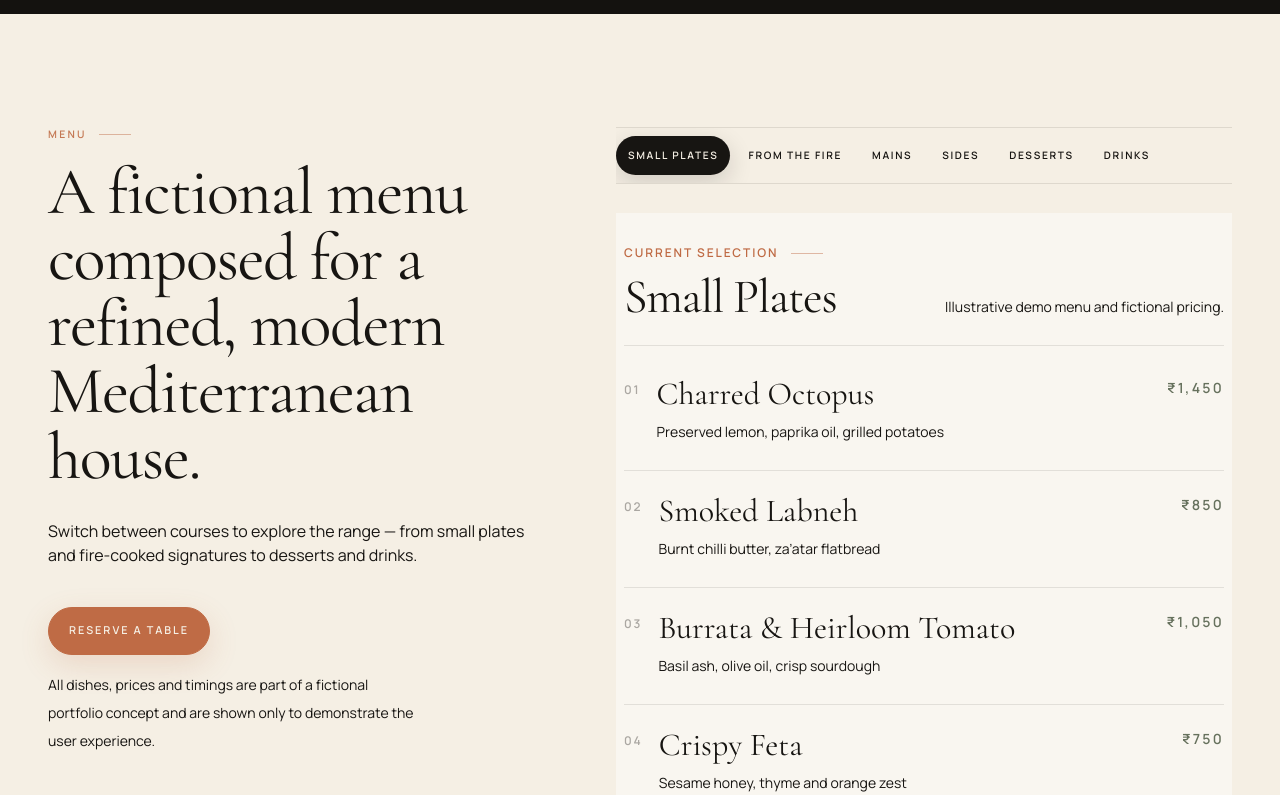
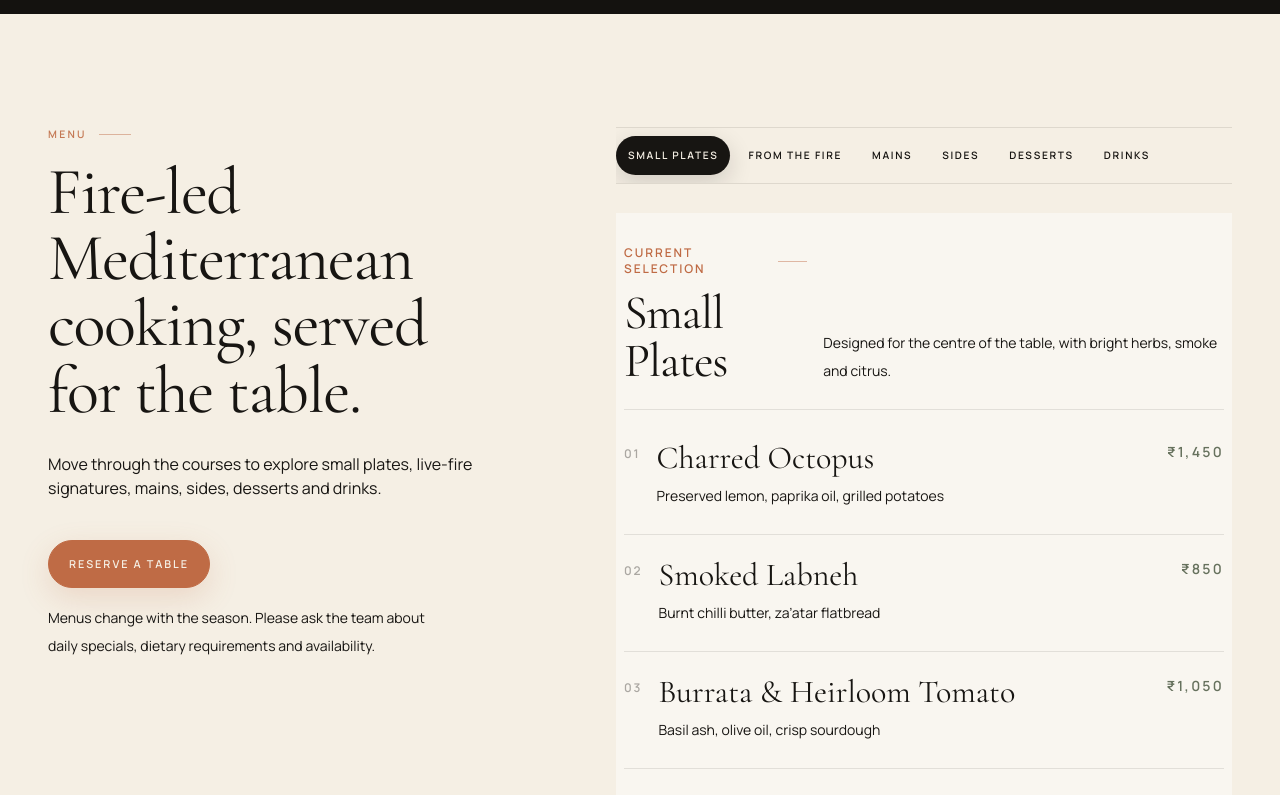
Before and after one commit to OguriCap12/Demo-site-, a React (Vite) app: page / in a window 1280 px wide. Shown: the part 5380-6175 px from the top of the page. Built offline with nearby package versions, Linux system fonts and the light colour scheme.

Commit message:
Elevate restaurant site to production-ready presentation

```diff
--- a/src/data/siteContent.ts
+++ b/src/data/siteContent.ts
@@ -8,50 +8,13 @@ import lambImage from '../assets/images/signature-lamb.jpg';
 import octopusImage from '../assets/images/signature-octopus.jpg';
 import storyFireImage from '../assets/images/story-fire.jpg';
 
-export type NavItem = {
-  label: string;
-  href: string;
-};
-
-export type SignatureDish = {
-  name: string;
-  price: string;
-  description: string;
-  image: string;
-  alt: string;
-  layout: 'portrait' | 'landscape';
-};
-
-export type ExperienceHighlight = {
-  title: string;
-  description: string;
-  detail: string;
-};
-
-export type MenuItem = {
-  name: string;
-  price: string;
-  description: string;
-};
-
-export type MenuCategory = {
-  id: string;
-  label: string;
-  note: string;
-  items: MenuItem[];
-};
-
-export type GalleryItem = {
-  title: string;
-  image: string;
-  alt: string;
-  span: string;
-};
-
-export type Testimonial = {
-  quote: string;
-  name: string;
-};
+export type NavItem = { label: string; href: string };
+export type SignatureDish = { name: string; price: string; description: string; image: string; alt: string; layout: 'portrait' | 'landscape' };
+export type ExperienceHighlight = { title: string; description: string; detail: string };
+export type MenuItem = { name: string; price: string; description: string };
+export type MenuCategory = { id: string; label: string; note: string; items: MenuItem[] };
+export type GalleryItem = { title: string; image: string; alt: string; span: string };
+export type Testimonial = { quote: string; name: string };
 
 export const heroImageSrc = heroImage;
 export const chefPortraitSrc = chefPortrait;
@@ -59,300 +22,54 @@ export const storyPrimaryImage = storyFireImage;
 export const storySecondaryImage = diningImage;
 
 export const navItems: NavItem[] = [
-  { label: 'Menu', href: '#menu' },
-  { label: 'Experience', href: '#experience' },
-  { label: 'Story', href: '#story' },
-  { label: 'Gallery', href: '#gallery' },
-  { label: 'Location', href: '#location' },
+  { label: 'Menu', href: '#menu' }, { label: 'Experience', href: '#experience' }, { label: 'Story', href: '#story' }, { label: 'Gallery', href: '#gallery' }, { label: 'Location', href: '#location' },
 ];
 
 export const signatureDishes: SignatureDish[] = [
-  {
-    name: 'Charred Octopus',
-    price: '₹1,450',
-    description:
-      'Wood-fire octopus with preserved lemon, smoked paprika oil and grilled baby potatoes.',
-    image: octopusImage,
-    alt: 'Charred octopus plated with citrus and herbs.',
-    layout: 'portrait',
-  },
-  {
-    name: 'Ember-Roasted Lamb',
-    price: '₹1,850',
-    description:
-      'Slow-roasted lamb shoulder, black garlic jus and flame-kissed seasonal vegetables.',
-    image: lambImage,
-    alt: 'Ember-roasted lamb served on a platter with grilled vegetables.',
-    layout: 'landscape',
-  },
-  {
-    name: 'Burrata & Heirloom Tomato',
-    price: '₹1,050',
-    description:
-      'Creamy burrata, late-season tomatoes, basil ash and first-press olive oil.',
-    image: burrataImage,
-    alt: 'Burrata with heirloom tomatoes and olive oil on a plate.',
-    layout: 'landscape',
-  },
-  {
-    name: 'Baklava with Olive Oil Ice Cream',
-    price: '₹750',
-    description:
-      'Delicate filo, pistachio crumb, orange blossom syrup and silky olive oil ice cream.',
-    image: dessertImage,
-    alt: 'Baklava plated with olive oil ice cream and pistachio.',
-    layout: 'portrait',
-  },
+  { name: 'Charred Octopus', price: '₹1,450', description: 'Wood-fire octopus with preserved lemon, smoked paprika oil and grilled baby potatoes.', image: octopusImage, alt: 'Charred octopus plated with citrus and herbs.', layout: 'portrait' },
+  { name: 'Ember-Roasted Lamb', price: '₹1,850', description: 'Slow-roasted lamb shoulder, black garlic jus and flame-kissed seasonal vegetables.', image: lambImage, alt: 'Ember-roasted lamb served on a platter with grilled vegetables.', layout: 'landscape' },
+  { name: 'Burrata & Heirloom Tomato', price: '₹1,050', description: 'Creamy burrata, late-season tomatoes, basil ash and first-press olive oil.', image: burrataImage, alt: 'Burrata with heirloom tomatoes and olive oil on a plate.', layout: 'landscape' },
+  { name: 'Baklava with Olive Oil Ice Cream', price: '₹750', description: 'Delicate filo, pistachio crumb, orange blossom syrup and silky olive oil ice cream.', image: dessertImage, alt: 'Baklava plated with olive oil ice cream and pistachio.', layout: 'portrait' },
 ];
 
 export const experienceHighlights: ExperienceHighlight[] = [
-  {
-    title: 'The Open Fire',
-    description: 'A kitchen built around flame, smoke and patience.',
-    detail:
-      'From blistered vegetables to slow-finished meats, every plate carries the quiet depth of live embers.',
-  },
-  {
-    title: 'The Table',
-    description: 'Long lunches, intimate dinners and plates designed to be shared.',
-    detail:
-      'The rhythm is generous and unhurried: layered courses, warm light and service that knows when to step forward and when to disappear.',
-  },
-  {
-    title: 'The Cellar',
-    description: 'Mediterranean-inspired pours selected for texture and freshness.',
-    detail:
-      'Mineral whites, herbaceous aperitifs and low-intervention bottles complement spice, smoke and sea-salt brightness.',
-  },
+  { title: 'The Open Fire', description: 'A kitchen built around flame, smoke and patience.', detail: 'From blistered vegetables to slow-finished meats, every plate carries the quiet depth of live embers.' },
+  { title: 'The Table', description: 'Long lunches, intimate dinners and plates designed to be shared.', detail: 'The rhythm is generous and unhurried: layered courses, warm light and service that knows when to step forward and when to disappear.' },
+  { title: 'The Cellar', description: 'Mediterranean-inspired pours selected for texture and freshness.', detail: 'Mineral whites, herbaceous aperitifs and low-intervention bottles complement spice, smoke and sea-salt brightness.' },
 ];
 
 export const menuCategories: MenuCategory[] = [
-  {
-    id: 'small-plates',
-    label: 'Small Plates',
-    note: 'Illustrative demo menu and fictional pricing.',
-    items: [
-      {
-        name: 'Charred Octopus',
-        price: '₹1,450',
-        description: 'Preserved lemon, paprika oil, grilled potatoes',
-      },
-      {
-        name: 'Smoked Labneh',
-        price: '₹850',
-        description: 'Burnt chilli butter, za’atar flatbread',
-      },
-      {
-        name: 'Burrata & Heirloom Tomato',
-        price: '₹1,050',
-        description: 'Basil ash, olive oil, crisp sourdough',
-      },
-      {
-        name: 'Crispy Feta',
-        price: '₹750',
-        description: 'Sesame honey, thyme and orange zest',
-      },
-      {
-        name: 'Coal-Roasted Beetroot',
-        price: '₹780',
-        description: 'Whipped tahini, dill and toasted pistachio',
-      },
-    ],
-  },
-  {
-    id: 'from-the-fire',
-    label: 'From the Fire',
-    note: 'Our live-fire signatures, created for this concept site.',
-    items: [
-      {
-        name: 'Ember-Roasted Lamb',
-        price: '₹1,850',
-        description: 'Black garlic jus, smoked aubergine',
-      },
-      {
-        name: 'Fire-Grilled Sea Bass',
-        price: '₹1,950',
-        description: 'Fennel pollen, charred citrus, caper leaves',
-      },
-      {
-        name: 'Charred Chicken',
-        price: '₹1,350',
-        description: 'Green olive salsa, confit garlic and oregano',
-      },
-      {
-        name: 'Coal-Seared Cauliflower',
-        price: '₹980',
-        description: 'Saffron yoghurt and toasted almond dukkah',
-      },
-    ],
-  },
-  {
-    id: 'mains',
-    label: 'Mains',
-    note: 'A composed selection designed for leisurely dining.',
-    items: [
-      {
-        name: 'Seafood Orzo',
-        price: '₹1,650',
-        description: 'Prawns, mussels, fennel broth and tomato',
-      },
-      {
-        name: 'Saffron Couscous',
-        price: '₹1,180',
-        description: 'Roasted vegetables, herbs and citrus stock',
-      },
-      {
-        name: 'Braised Short Rib',
-        price: '₹1,920',
-        description: 'Burnt onion glaze and soft polenta',
-      },
-      {
-        name: 'Wild Mushroom Pilaf',
-        price: '₹1,240',
-        description: 'Olive leaf butter, dill and preserved lemon',
-      },
-    ],
-  },
-  {
-    id: 'sides',
-    label: 'Sides',
-    note: 'Crafted to share across the table.',
-    items: [
-      {
-        name: 'Patatas Bravas',
-        price: '₹520',
-        description: 'Smoked tomato and garlic aioli',
-      },
-      {
-        name: 'Flame-Torn Greens',
-        price: '₹480',
-        description: 'Lemon oil and toasted seeds',
-      },
-      {
-        name: 'Wood-Fired Flatbread',
-        price: '₹420',
-        description: 'Sea salt, olive oil and rosemary',
-      },
-      {
-        name: 'Saffron Rice',
-        price: '₹450',
-        description: 'Golden raisins and fried shallots',
-      },
-    ],
-  },
-  {
-    id: 'desserts',
-    label: 'Desserts',
-    note: 'Sweet finishes with texture, fragrance and warmth.',
-    items: [
-      {
-        name: 'Baklava & Olive Oil Ice Cream',
-        price: '₹750',
-        description: 'Pistachio, orange blossom and honey',
-      },
-      {
-        name: 'Burnt Basque Cheesecake',
-        price: '₹850',
-        description: 'Fig leaf syrup and sea salt',
-      },
-      {
-        name: 'Dark Chocolate Torte',
-        price: '₹790',
-        description: 'Tahini cream and candied citrus',
-      },
-      {
-        name: 'Semolina Cake',
-        price: '₹680',
-        description: 'Poached apricot and mascarpone',
-      },
-    ],
-  },
-  {
-    id: 'drinks',
-    label: 'Drinks',
-    note: 'A concise cellar of aperitifs, cocktails and zero-proof pours.',
-    items: [
-      {
-        name: 'Olive Leaf Martini',
-        price: '₹950',
-        description: 'Gin, dry vermouth and olive distillate',
-      },
-      {
-        name: 'Citrus Spritz',
-        price: '₹780',
-        description: 'Bitter orange, sparkling wine and tonic',
-      },
-      {
-        name: 'Fig & Smoke Old Fashioned',
-        price: '₹980',
-        description: 'Bourbon, fig, spice and a cedar finish',
-      },
-      {
-        name: 'Pomegranate Tonic',
-        price: '₹460',
-        description: 'Zero-proof, bright, herbal and dry',
-      },
-      {
-        name: 'Aegean White Blend',
-        price: '₹720',
-        description: 'By the glass, mineral and saline',
-      },
-    ],
-  },
+  { id: 'small-plates', label: 'Small Plates', note: 'Designed for the centre of the table, with bright herbs, smoke and citrus.', items: [
+    { name: 'Charred Octopus', price: '₹1,450', description: 'Preserved lemon, paprika oil, grilled potatoes' }, { name: 'Smoked Labneh', price: '₹850', description: 'Burnt chilli butter, za’atar flatbread' }, { name: 'Burrata & Heirloom Tomato', price: '₹1,050', description: 'Basil ash, olive oil, crisp sourdough' }, { name: 'Crispy Feta', price: '₹750', description: 'Sesame honey, thyme and orange zest' }, { name: 'Coal-Roasted Beetroot', price: '₹780', description: 'Whipped tahini, dill and toasted pistachio' },
+  ]},
+  { id: 'from-the-fire', label: 'From the Fire', note: 'The heart of the kitchen: live-fire cooking with a Mediterranean point of view.', items: [
+    { name: 'Ember-Roasted Lamb', price: '₹1,850', description: 'Black garlic jus, smoked aubergine' }, { name: 'Fire-Grilled Sea Bass', price: '₹1,950', description: 'Fennel pollen, charred citrus, caper leaves' }, { name: 'Charred Chicken', price: '₹1,350', description: 'Green olive salsa, confit garlic and oregano' }, { name: 'Coal-Seared Cauliflower', price: '₹980', description: 'Saffron yoghurt and toasted almond dukkah' },
+  ]},
+  { id: 'mains', label: 'Mains', note: 'Composed plates made for leisurely dining and generous sharing.', items: [
+    { name: 'Seafood Orzo', price: '₹1,650', description: 'Prawns, mussels, fennel broth and tomato' }, { name: 'Saffron Couscous', price: '₹1,180', description: 'Roasted vegetables, herbs and citrus stock' }, { name: 'Braised Short Rib', price: '₹1,920', description: 'Burnt onion glaze and soft polenta' }, { name: 'Wild Mushroom Pilaf', price: '₹1,240', description: 'Olive leaf butter, dill and preserved lemon' },
+  ]},
+  { id: 'sides', label: 'Sides', note: 'Crafted to share across the table.', items: [
+    { name: 'Patatas Bravas', price: '₹520', description: 'Smoked tomato and garlic aioli' }, { name: 'Flame-Torn Greens', price: '₹480', description: 'Lemon oil and toasted seeds' }, { name: 'Wood-Fired Flatbread', price: '₹420', description: 'Sea salt, olive oil and rosemary' }, { name: 'Saffron Rice', price: '₹450', description: 'Golden raisins and fried shallots' },
+  ]},
+  { id: 'desserts', label: 'Desserts', note: 'Sweet finishes with texture, fragrance and warmth.', items: [
+    { name: 'Baklava & Olive Oil Ice Cream', price: '₹750', description: 'Pistachio, orange blossom and honey' }, { name: 'Burnt Basque Cheesecake', price: '₹850', description: 'Fig leaf syrup and sea salt' }, { name: 'Dark Chocolate Torte', price: '₹790', description: 'Tahini cream and candied citrus' }, { name: 'Semolina Cake', price: '₹680', description: 'Poached apricot and mascarpone' },
+  ]},
+  { id: 'drinks', label: 'Drinks', note: 'A concise cellar of aperitifs, cocktails and zero-proof pours.', items: [
+    { name: 'Olive Leaf Martini', price: '₹950', description: 'Gin, dry vermouth and olive distillate' }, { name: 'Citrus Spritz', price: '₹780', description: 'Bitter orange, sparkling wine and tonic' }, { name: 'Fig & Smoke Old Fashioned', price: '₹980', description: 'Bourbon, fig, spice and a cedar finish' }, { name: 'Pomegranate Tonic', price: '₹460', description: 'Zero-proof, bright, herbal and dry' }, { name: 'Aegean White Blend', price: '₹720', description: 'By the glass, mineral and saline' },
+  ]},
 ];
 
 export const galleryItems: GalleryItem[] = [
-  {
-    title: 'Dining Room at Dusk',
-    image: heroImage,
-    alt: 'A refined Mediterranean dining room at dusk with warm lighting.',
-    span: 'md:col-span-2 md:row-span-2',
-  },
-  {
-    title: 'Live Fire Detail',
-    image: storyFireImage,
-    alt: 'A close view of flames in an open-fire kitchen.',
-    span: 'md:col-span-1 md:row-span-2',
-  },
-  {
-    title: 'Ingredient Study',
-    image: ingredientImage,
-    alt: 'Mediterranean ingredients arranged on a stone surface.',
-    span: 'md:col-span-1 md:row-span-1',
-  },
-  {
-    title: 'Service & Atmosphere',
-    image: diningImage,
-    alt: 'An atmospheric restaurant dining room with candles and linen tables.',
-    span: 'md:col-span-2 md:row-span-1',
-  },
-  {
-    title: 'Chef Portrait',
-    image: chefPortrait,
-    alt: 'Portrait of a chef standing near a live-fire kitchen.',
-    span: 'md:col-span-1 md:row-span-1',
-  },
-  {
-    title: 'Signature Dessert',
-    image: dessertImage,
-    alt: 'Baklava served with olive oil ice cream and pistachio garnish.',
-    span: 'md:col-span-1 md:row-span-1',
-  },
+  { title: 'Dining Room at Dusk', image: heroImage, alt: 'A refined Mediterranean dining room at dusk with warm lighting.', span: 'md:col-span-2 md:row-span-2' },
+  { title: 'Live Fire Detail', image: storyFireImage, alt: 'A close view of flames in an open-fire kitchen.', span: 'md:col-span-1 md:row-span-2' },
+  { title: 'Ingredient Study', image: ingredientImage, alt: 'Mediterranean ingredients arranged on a stone surface.', span: 'md:col-span-1 md:row-span-1' },
+  { title: 'Service & Atmosphere', image: diningImage, alt: 'An atmospheric restaurant dining room with candles and linen tables.', span: 'md:col-span-2 md:row-span-1' },
+  { title: 'Chef Portrait', image: chefPortrait, alt: 'Portrait of a chef standing near a live-fire kitchen.', span: 'md:col-span-1 md:row-span-1' },
+  { title: 'Signature Dessert', image: dessertImage, alt: 'Baklava served with olive oil ice cream and pistachio garnish.', span: 'md:col-span-1 md:row-span-1' },
 ];
 
 export const testimonials: Testimonial[] = [
-  {
-    quote: 'The kind of dinner concept that makes you forget to check your phone.',
-    name: 'Aditi R.',
-  },
-  {
-    quote:
-      'Beautiful food, exceptional atmosphere and a kitchen that knows exactly when to let the fire speak.',
-    name: 'Rohan S.',
-  },
-  {
-    quote:
-      'If a hospitality brand can feel cinematic without losing warmth, this is it.',
-    name: 'Mira K.',
-  },
+  { quote: 'The kind of dinner that makes you forget to check your phone.', name: 'Aditi R.' },
+  { quote: 'Beautiful food, exceptional atmosphere and a kitchen that knows exactly when to let the fire speak.', name: 'Rohan S.' },
+  { quote: 'If a hospitality brand can feel cinematic without losing warmth, this is it.', name: 'Mira K.' },
 ];
--- a/src/sections/MenuSection.tsx
+++ b/src/sections/MenuSection.tsx
@@ -21,8 +21,8 @@ export function MenuSection({ onReserveClick }: MenuSectionProps) {
           <Reveal>
             <SectionHeading
               eyebrow="Menu"
-              title={<>A fictional menu composed for a refined, modern Mediterranean house.</>}
-              description="Switch between courses to explore the range — from small plates and fire-cooked signatures to desserts and drinks."
+              title={<>Fire-led Mediterranean cooking, served for the table.</>}
+              description="Move through the courses to explore small plates, live-fire signatures, mains, sides, desserts and drinks."
               tone="dark"
             />
             <div className="mt-10 flex flex-col gap-4 sm:flex-row lg:flex-col lg:items-start">
@@ -30,12 +30,12 @@ export function MenuSection({ onReserveClick }: MenuSectionProps) {
                 Reserve a Table
               </ButtonLink>
               <p className="max-w-sm text-sm leading-7 text-charcoal/62">
-                All dishes, prices and timings are part of a fictional portfolio concept and are shown only to demonstrate the user experience.
+                Menus change with the season. Please ask the team about daily specials, dietary requirements and availability.
               </p>
             </div>
           </Reveal>
 
-          <div>
+          <div className="min-w-0">
             <Reveal delay={80}>
               <div className="grid grid-cols-2 gap-1.5 border-y border-charcoal/10 py-2 sm:flex sm:overflow-x-auto [scrollbar-width:none] [&::-webkit-scrollbar]:hidden">
                 {menuCategories.map((category) => {
```
Also changed, not shown: index.html (+8 -1 lines).
